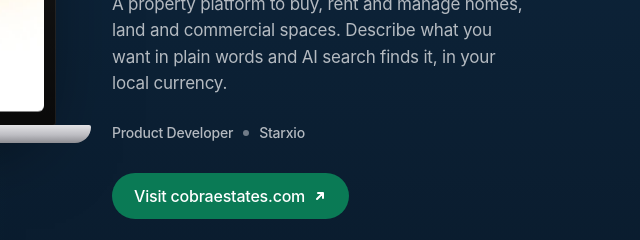
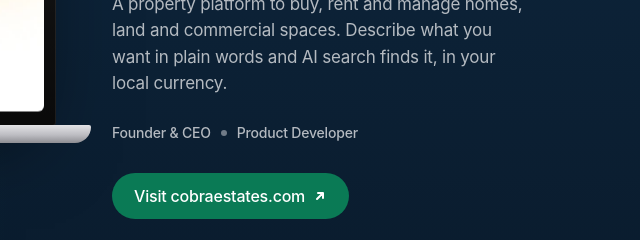
Before and after one commit to chathuraweerathunga/chathuraweerathunga.github.io, a plain HTML site: page index.html in a window 1280 px wide. Shown: the part 4740-4980 px from the top of the page, 640-1280 px from the left. Drawn offline with Linux system fonts and the light colour scheme; grey boxes are pictures that could not be loaded.

Commit message:
Cobra Estates: list role as Founder & CEO
Co-Authored-By: Claude Opus 5.5 <noreply@anthropic.com>
Claude-Session: https://claude.ai/code/session_01F9JYwoRXR7jThd1utj45qP

```diff
--- a/index.html
+++ b/index.html
@@ -414,7 +414,7 @@ footer nav a:hover{color:var(--link)}
         <h3 class="rv d1">Cobra Estates</h3>
         <p class="tagline rv d1">Home, found.</p>
         <p class="desc rv d2">A property platform to buy, rent and manage homes, land and commercial spaces. Describe what you want in plain words and AI search finds it, in your local currency.</p>
-        <p class="role rv d2">Product Developer <i></i> Starxio</p>
+        <p class="role rv d2">Founder &amp; CEO <i></i> Product Developer</p>
         <a class="visit magnet rv d3" href="https://cobraestates.com" target="_blank" rel="noopener">Visit cobraestates.com <svg viewBox="0 0 14 14"><path d="M4 10l6-6M5 4h5v5"/></svg></a>
       </div>
       <div class="devices">
```
